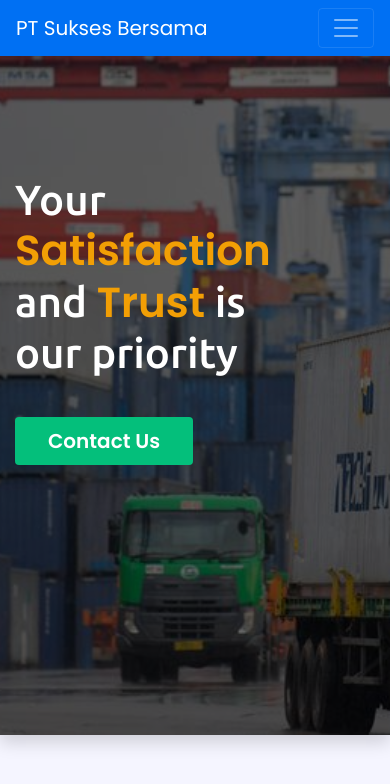
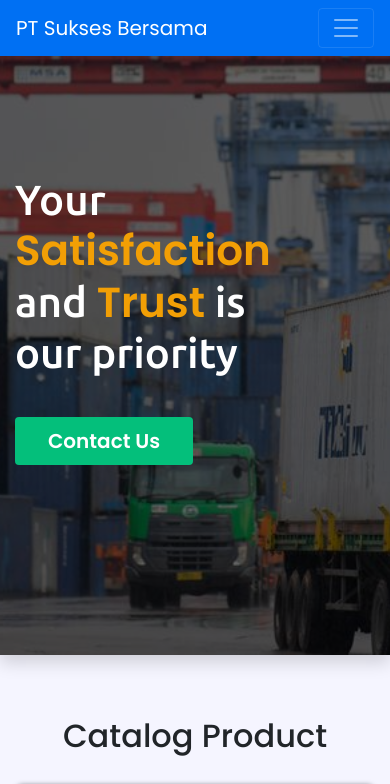
Before and after one commit to BayuFirmansyaah/ekspor, a plain HTML site: page index.html in a window 390 px wide. Shown: the top 784 px of the page. Drawn offline with nearby package versions, Linux system fonts and the light colour scheme.

Commit message:
change height jumbotron in mobile view

```diff
--- a/css/style.css
+++ b/css/style.css
@@ -153,7 +153,7 @@ nav{
 	.home .jumbotron{
 		background-position: center;
 		background-size: cover;
-		height: 680px;
+		height: 600px;
 		margin-top: 55px;
 		background-position: center;
 	}
```
